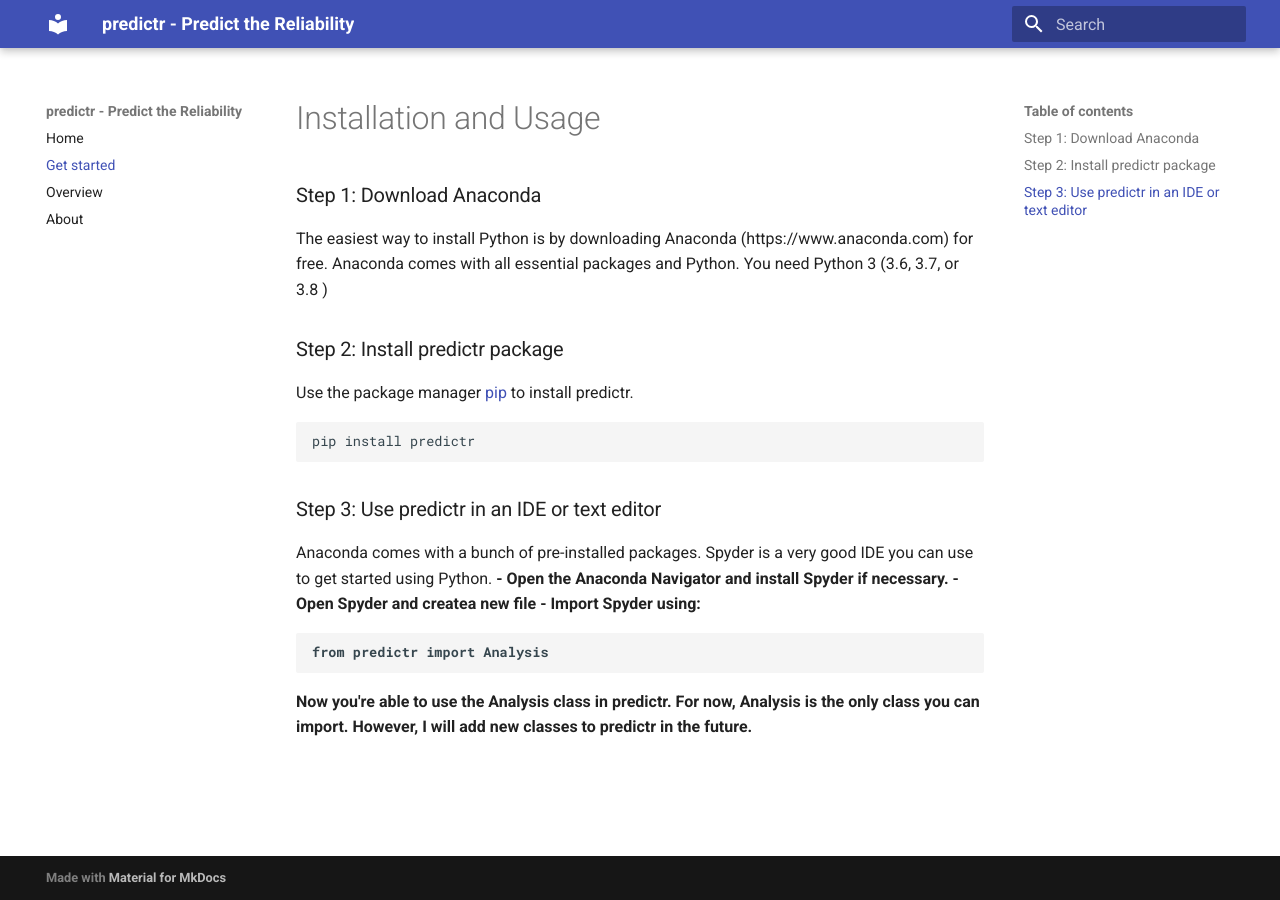
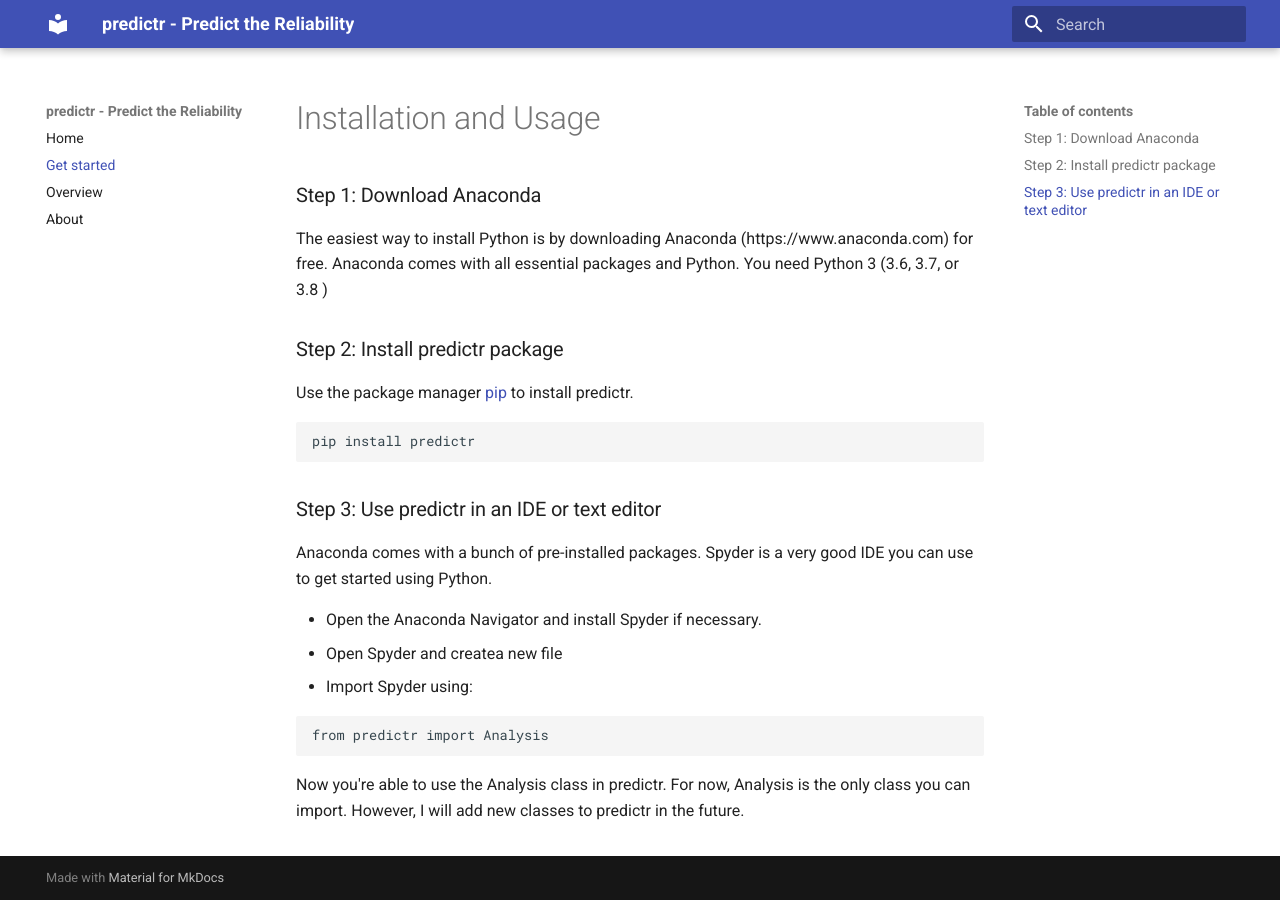
Before and after one commit to tvtoglu/predictr, an MkDocs documentation site: the page built from docs/get_started.md, in a window 1280 px wide. Built offline with MkDocs 1.6.1 and Material for MkDocs 9.7.7, drawn with Linux system fonts in a browser that asks for light colours.

````diff
--- a/docs/get_started.md
+++ b/docs/get_started.md
@@ -7,7 +7,8 @@ Use the package manager [pip](https://pip.pypa.io/en/stable/) to install predict
 pip install predictr
 ```
 ### Step 3: Use predictr in an IDE or text editor
-Anaconda comes with a bunch of pre-installed packages. Spyder is a very good IDE you can use to get started using Python.<b>
+Anaconda comes with a bunch of pre-installed packages. Spyder is a very good IDE you can use to get started using Python.
+
 - Open the Anaconda Navigator and install Spyder if necessary.
 - Open Spyder and createa new file
 - Import Spyder using:
````
